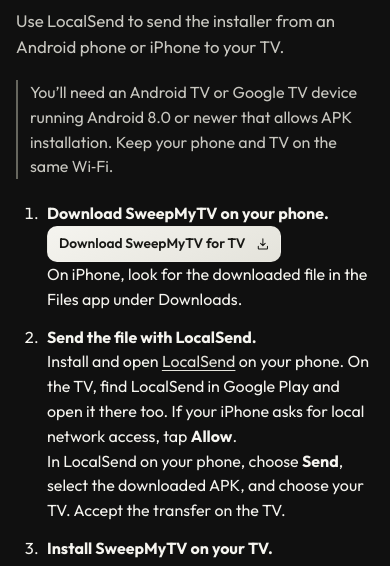
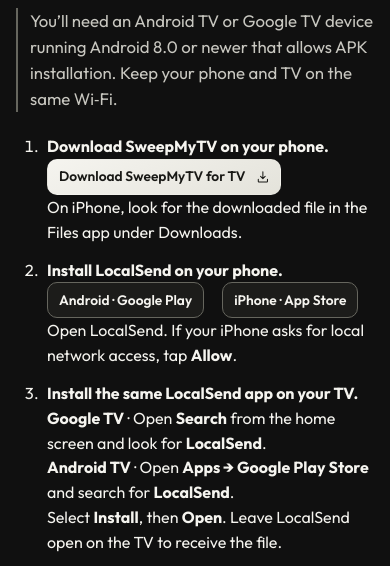
Before and after one commit to akhiltaneja/SweepMyTv, a website: page website/dist/tutorials/android-phone/index.html in a window 390 px wide. Shown: the part 264-830 px from the top of the page. Drawn offline with Linux system fonts and the light colour scheme.

Commit message:
Clarify LocalSend installation on phones and TVs

```diff
--- a/website/dist/tutorials/android-phone/index.html
+++ b/website/dist/tutorials/android-phone/index.html
@@ -40,15 +40,25 @@
         <article class="tutorial-article">
 <p class="article-crumb"><a href="../">← All tutorials</a></p>
 <h1>Install SweepMyTV from your phone</h1>
-<p>Use LocalSend to send the installer from an Android phone or iPhone to your TV.</p>
 <p class="article-requirements">You’ll need an Android TV or Google TV device running Android 8.0 or newer that allows APK installation. Keep your phone and TV on the same Wi‑Fi.</p>
 <ol class="tutorial-steps">
   <li id="get-apk"><strong>Download SweepMyTV on your phone.</strong>
     <div class="code-actions"><a class="button primary" href="https://sweepmytv.com/downloads/sweep-tv-1.3.0-sweep.151.apk" download>Download SweepMyTV for TV <svg class="ui-icon" aria-hidden="true" focusable="false"><use href="../../assets/ui-icons.svg#download"/></svg></a></div>
     <p>On iPhone, look for the downloaded file in the Files app under Downloads.</p>
   </li>
+  <li id="localsend-phone"><strong>Install LocalSend on your phone.</strong>
+    <div class="code-actions">
+      <a class="button outline" href="https://play.google.com/store/apps/details?id=org.localsend.localsend_app">Android · Google Play</a>
+      <a class="button outline" href="https://apps.apple.com/app/localsend/id1661733229">iPhone · App Store</a>
+    </div>
+    <p>Open LocalSend. If your iPhone asks for local network access, tap <strong>Allow</strong>.</p>
+  </li>
+  <li id="localsend-tv"><strong>Install the same LocalSend app on your TV.</strong>
+    <p><strong>Google TV</strong> · Open <strong>Search</strong> from the home screen and look for <strong>LocalSend</strong>.</p>
+    <p><strong>Android TV</strong> · Open <strong>Apps → Google Play Store</strong> and search for <strong>LocalSend</strong>.</p>
+    <p>Select <strong>Install</strong>, then <strong>Open</strong>. Leave LocalSend open on the TV to receive the file.</p>
+  </li>
   <li id="send-to-tv"><strong>Send the file with LocalSend.</strong>
-    <p>Install and open <a href="https://localsend.org/download">LocalSend</a> on your phone. On the TV, find LocalSend in Google Play and open it there too. If your iPhone asks for local network access, tap <strong>Allow</strong>.</p>
     <p>In LocalSend on your phone, choose <strong>Send</strong>, select the downloaded APK, and choose your TV. Accept the transfer on the TV.</p>
   </li>
   <li id="install-apk"><strong>Install SweepMyTV on your TV.</strong>
```
